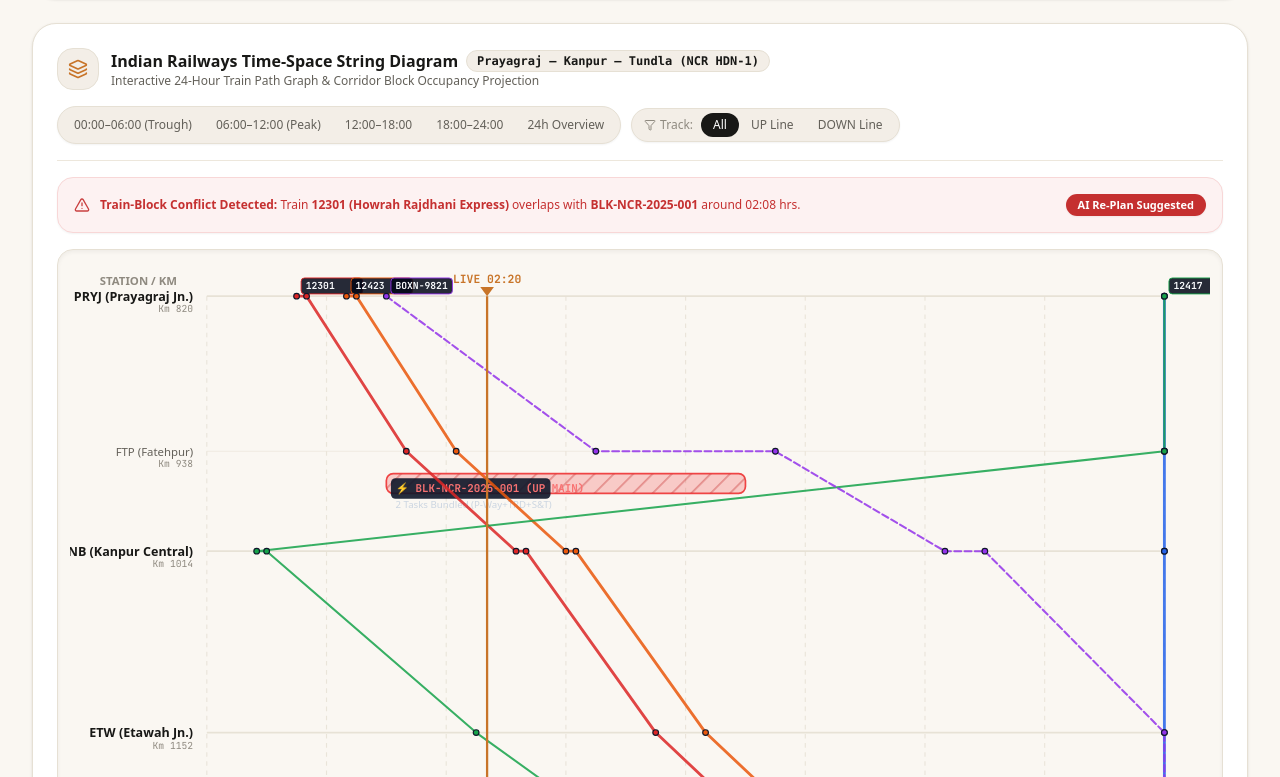
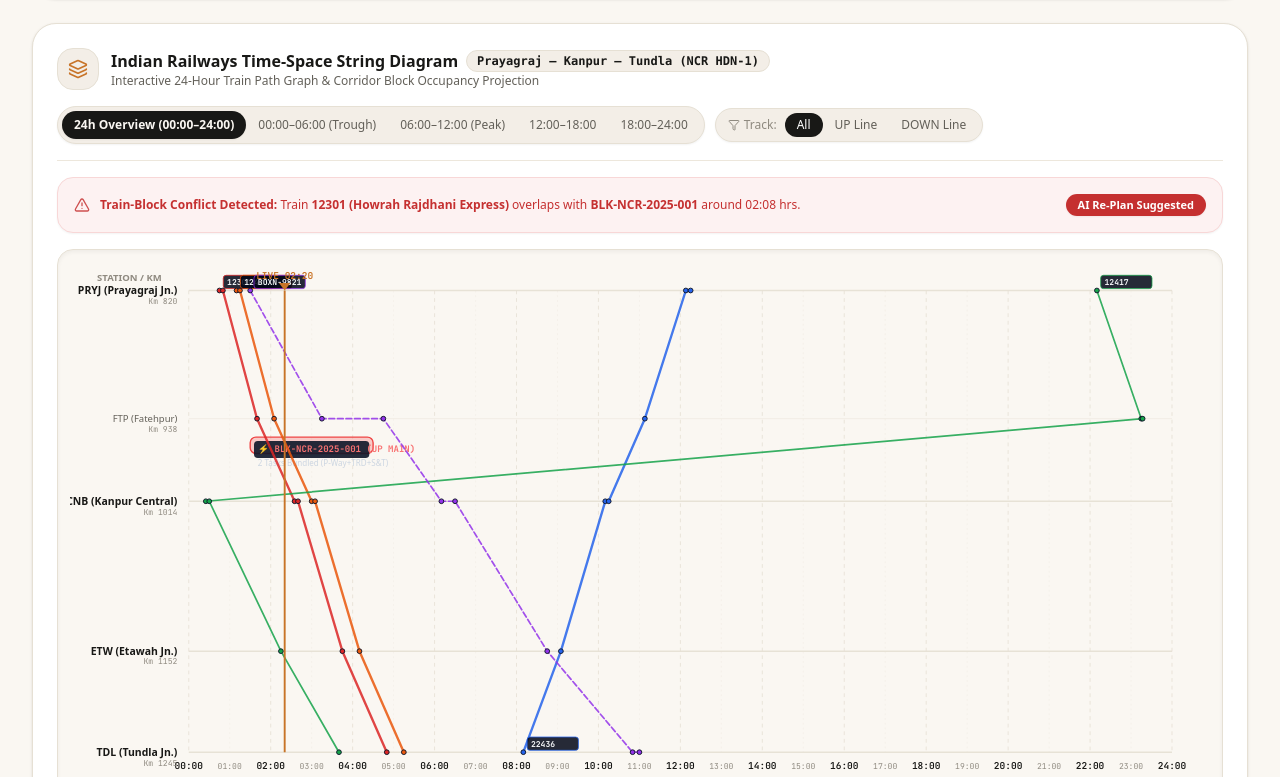
Before and after one commit to Rumpakoley/RailAI-Block-Optimizer, a React (Vite) app: page / in a window 1280 px wide. Shown: the part 403-1180 px from the top of the page. Built offline with nearby package versions, Linux system fonts and the light colour scheme.

Commit message:
feat: display full 24-hour time-space string diagram by default with crisp hourly axis ticks (00:00 to 24:00)

```diff
--- a/src/components/StringDiagram.tsx
+++ b/src/components/StringDiagram.tsx
@@ -20,7 +20,7 @@ export const StringDiagram: React.FC<StringDiagramProps> = ({
   onSelectBlock,
   onSelectTrain
 }) => {
-  const [timeRange, setTimeRange] = useState<{ start: number; end: number }>({ start: 0, end: 480 }); // default 00:00 - 08:00 (Night & Morning Block Window)
+  const [timeRange, setTimeRange] = useState<{ start: number; end: number }>({ start: 0, end: 1440 }); // default full 24 hours (00:00 - 24:00)
   const [trackFilter, setTrackFilter] = useState<'ALL' | 'UP' | 'DOWN'>('ALL');
   const [trainTypeFilter, setTrainTypeFilter] = useState<'ALL' | 'PASSENGER' | 'FREIGHT'>('ALL');
   const [hoveredTrain, setHoveredTrain] = useState<Train | null>(null);
@@ -35,9 +35,9 @@ export const StringDiagram: React.FC<StringDiagramProps> = ({
   const kmSpan = Math.max(1, maxKm - minKm);
 
   // Visual dimensions
-  const svgWidth = 1000;
+  const svgWidth = 1200;
   const svgHeight = 560;
-  const padding = { top: 30, right: 40, bottom: 40, left: 120 };
+  const padding = { top: 30, right: 40, bottom: 44, left: 125 };
 
   const plotWidth = svgWidth - padding.left - padding.right;
   const plotHeight = svgHeight - padding.top - padding.bottom;
@@ -141,6 +141,15 @@ export const StringDiagram: React.FC<StringDiagramProps> = ({
           {/* Preset time windows */}
           <div className="flex items-center bg-[#F3EEE7] p-1 rounded-full border border-[#E6E0D4] text-xs shadow-xs">
             <button
+              id="time-preset-full"
+              onClick={() => setTimeRange({ start: 0, end: 1440 })}
+              className={`px-3 py-1.5 rounded-full font-bold transition ${
+                timeRange.start === 0 && timeRange.end === 1440 ? 'bg-[#181816] text-[#FAF7F2] shadow-xs' : 'text-[#636059] hover:text-[#181816]'
+              }`}
+            >
+              24h Overview (00:00–24:00)
+            </button>
+            <button
               id="time-preset-night"
               onClick={() => setTimeRange({ start: 0, end: 360 })}
               className={`px-3 py-1.5 rounded-full font-medium transition ${
@@ -175,15 +184,6 @@ export const StringDiagram: React.FC<StringDiagramProps> = ({
               }`}
             >
               18:00–24:00
-            </button>
-            <button
-              id="time-preset-full"
-              onClick={() => setTimeRange({ start: 0, end: 1440 })}
-              className={`px-3 py-1.5 rounded-full font-medium transition ${
-                timeRange.start === 0 && timeRange.end === 1440 ? 'bg-[#181816] text-[#FAF7F2] shadow-xs' : 'text-[#636059] hover:text-[#181816]'
-              }`}
-            >
-              24h Overview
             </button>
           </div>
 
@@ -238,15 +238,28 @@ export const StringDiagram: React.FC<StringDiagramProps> = ({
         >
           <defs>
             {/* Diagonal hatching pattern for maintenance block */}
-            <pattern id="block-hatch" width="12" height="12" patternUnits="userSpaceOnUse" patternTransform="rotate(45)">
-              <line x1="0" y1="0" x2="0" y2="12" stroke="#C87428" strokeWidth="2.5" strokeOpacity="0.3" />
+            <pattern
+              id="block-hatch"
+              width="10"
+              height="10"
+              patternTransform="rotate(45 0 0)"
+              patternUnits="userSpaceOnUse"
+            >
+              <line x1="0" y1="0" x2="0" y2="10" stroke="#f87171" strokeWidth="2.5" />
             </pattern>
-            <pattern id="conflict-hatch" width="12" height="12" patternUnits="userSpaceOnUse" patternTransform="rotate(45)">
-              <line x1="0" y1="0" x2="0" y2="12" stroke="#C53030" strokeWidth="3" strokeOpacity="0.5" />
+            <pattern
+              id="block-hatch-active"
+              width="10"
+              height="10"
+              patternTransform="rotate(45 0 0)"
+              patternUnits="userSpaceOnUse"
+            >
+              <line x1="0" y1="0" x2="0" y2="10" stroke="#fbbf24" strokeWidth="2.5" />
             </pattern>
-            {/* Glow filters */}
-            <filter id="train-glow" x="-20%" y="-20%" width="140%" height="140%">
-              <feGaussianBlur stdDeviation="2" result="blur" />
+
+            {/* Glowing filter for selected elements */}
+            <filter id="glow" x="-20%" y="-20%" width="140%" height="140%">
+              <feGaussianBlur stdDeviation="3" result="blur" />
               <feComposite in="SourceGraphic" in2="blur" operator="over" />
             </filter>
           </defs>
@@ -254,6 +267,7 @@ export const StringDiagram: React.FC<StringDiagramProps> = ({
           {/* Background Grid - Vertical Hour lines */}
           {hourTicks.map(mins => {
             const x = getX(mins);
+            const isMajor = mins % 120 === 0 || mins === 0 || mins === 1440;
             return (
               <g key={`hour-${mins}`}>
                 <line
@@ -262,19 +276,20 @@ export const StringDiagram: React.FC<StringDiagramProps> = ({
                   x2={x}
                   y2={padding.top + plotHeight}
                   stroke="#E6E0D4"
-                  strokeWidth="1"
-                  strokeDasharray="4 4"
-                  opacity="0.8"
+                  strokeWidth={isMajor ? '1' : '0.6'}
+                  strokeDasharray={isMajor ? '4 4' : '2 3'}
+                  opacity={isMajor ? '0.85' : '0.45'}
                 />
                 <text
                   x={x}
-                  y={padding.top + plotHeight + 20}
-                  fill="#8F8A80"
-                  fontSize="10"
+                  y={padding.top + plotHeight + 18}
+                  fill={isMajor ? '#181816' : '#8F8A80'}
+                  fontSize={isMajor ? '10' : '8.5'}
+                  fontWeight={isMajor ? '600' : '400'}
                   fontFamily="JetBrains Mono, monospace"
                   textAnchor="middle"
                 >
-                  {minutesToTime(mins)}
+                  {minutesToTime(mins, true)}
                 </text>
               </g>
             );
--- a/src/utils/timeUtils.ts
+++ b/src/utils/timeUtils.ts
@@ -4,7 +4,8 @@ export function timeToMinutes(timeStr: string): number {
   return (hours || 0) * 60 + (minutes || 0);
 }
 
-export function minutesToTime(totalMinutes: number): string {
+export function minutesToTime(totalMinutes: number, allow24: boolean = true): string {
+  if (allow24 && Math.round(totalMinutes) === 1440) return '24:00';
   const normalized = ((Math.floor(totalMinutes) % 1440) + 1440) % 1440;
   const hours = Math.floor(normalized / 60);
   const minutes = normalized % 60;
```
